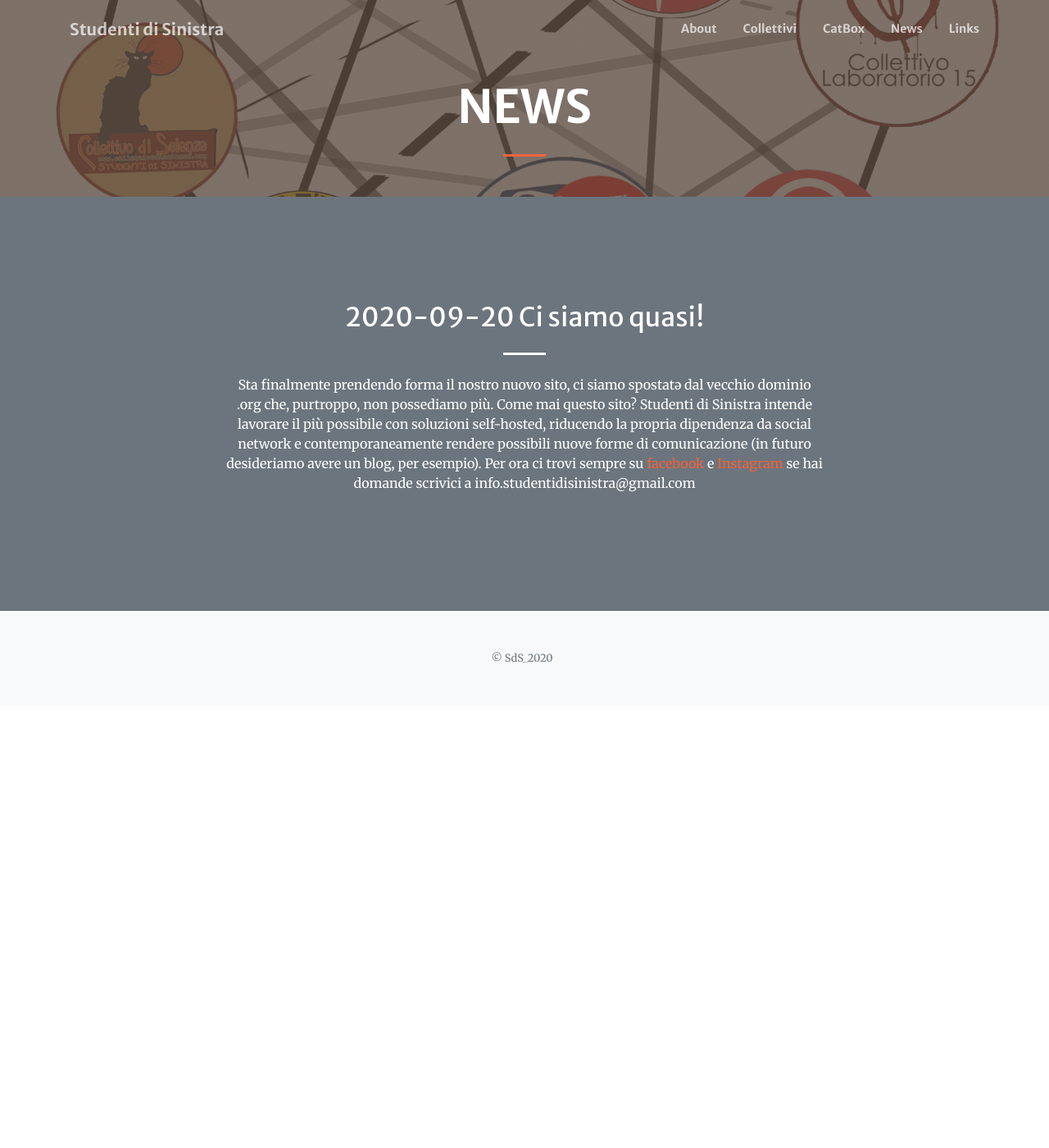
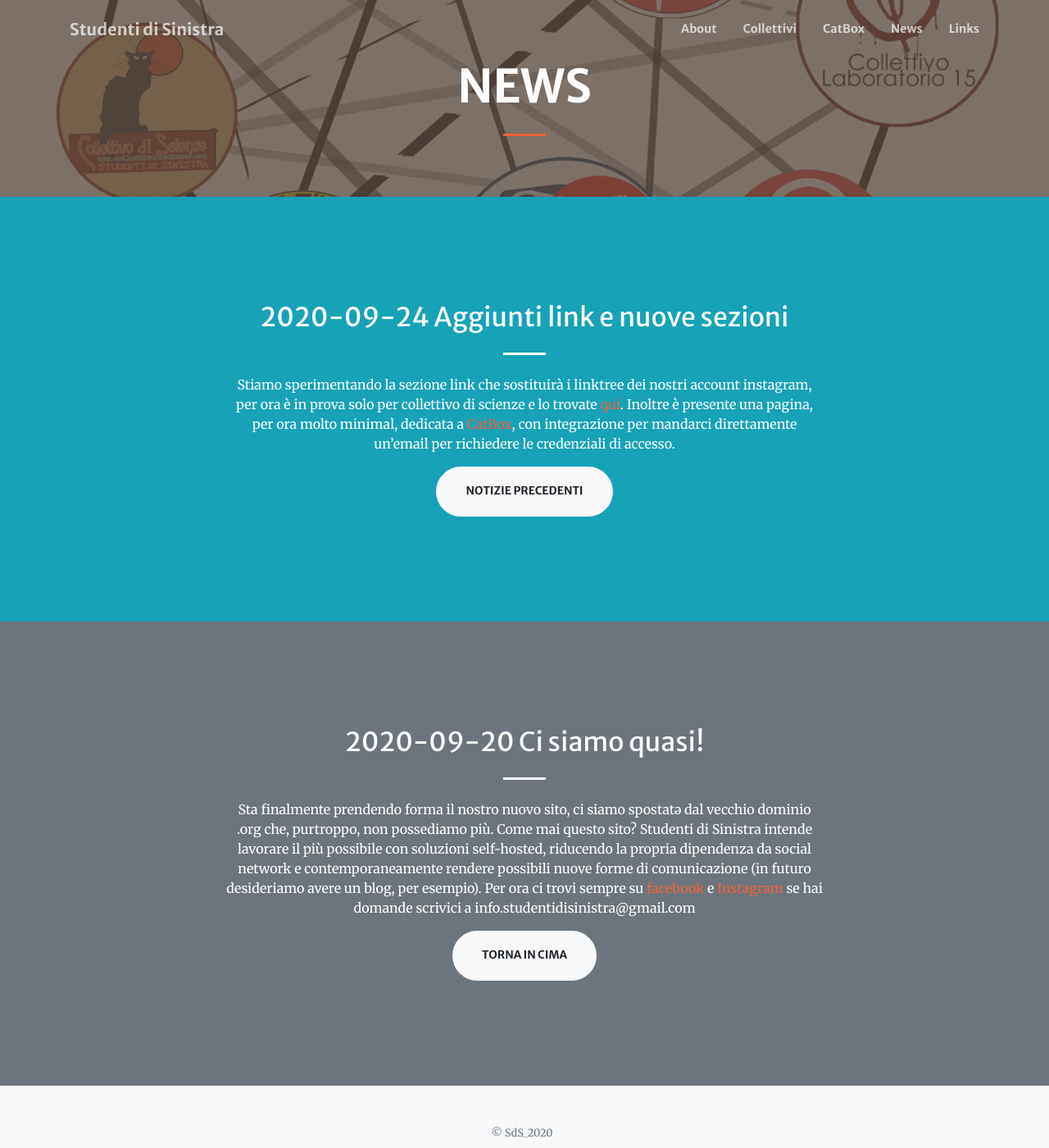
Before and after one commit to studentidisinistra/studentidisinistra.github.io, a Jekyll site: the page built from news.md, in a window 1280 px wide and 1400 px high. Shown: the whole window at 82% size. Built offline with Jekyll 4.4.1, drawn with Linux system fonts in a browser that asks for light colours; nearby versions of some CDN libraries.

Commit message:
fine update 24 sett 20

```diff
--- a/_layouts/page.html
+++ b/_layouts/page.html
@@ -5,7 +5,7 @@ layout: base
 <!-- Header -->
 <header class="masthead pagehead" {% if page.background_image %} style="background-image: {{ page.background_image }}"{% endif %} >
   <div class="container h-100">
-    <div class="row h-100 align-items-center justify-content-center text-center">
+    <div class="row h-50 align-items-center justify-content-center text-center">
       <div class="col-lg-10 ">
         <h1 class="text-uppercase text-white font-weight-bold">{{ page.title }}</h1>
         <hr class="divider my-4">
--- a/news.md
+++ b/news.md
@@ -11,8 +11,21 @@ menus:
 
 sections:
   - type: call-to-action.html
-    section_id: Posts
+    section_id: post2
+    background_style: bg-info
+    title: 2020-09-24 Aggiunti link e nuove sezioni
+    text:  Stiamo sperimentando la sezione link che sostituirà i linktree dei nostri account instagram, per ora è in prova solo per collettivo di scienze e lo trovate [qui](links_scienze). Inoltre è presente una pagina, per ora molto minimal, dedicata a [CatBox](catbox), con integrazione per mandarci direttamente un'email per richiedere le credenziali di accesso.
+    actions:
+      - title: notizie precedenti
+        url: '#post1'
+        class: btn-light
+  - type: call-to-action.html
+    section_id: post1
     background_style: bg-secondary
     title: 2020-09-20 Ci siamo quasi!
     text:  Sta finalmente prendendo forma il nostro nuovo sito, ci siamo spostatə dal vecchio dominio .org che, purtroppo, non possediamo più. Come mai questo sito? Studenti di Sinistra intende lavorare il più possibile con soluzioni self-hosted, riducendo la propria dipendenza da social network e contemporaneamente rendere possibili nuove forme di comunicazione (in futuro desideriamo avere un blog, per esempio). Per ora ci trovi sempre su [facebook](https://www.facebook.com/studenti.disinistra.1) e [Instagram](https://www.instagram.com/studentidisinistra/) se hai domande scrivici a info.studentidisinistra@gmail.com
+    actions:
+      - title: torna in cima
+        url: '#page-top'
+        class: btn-light
 ---
```
